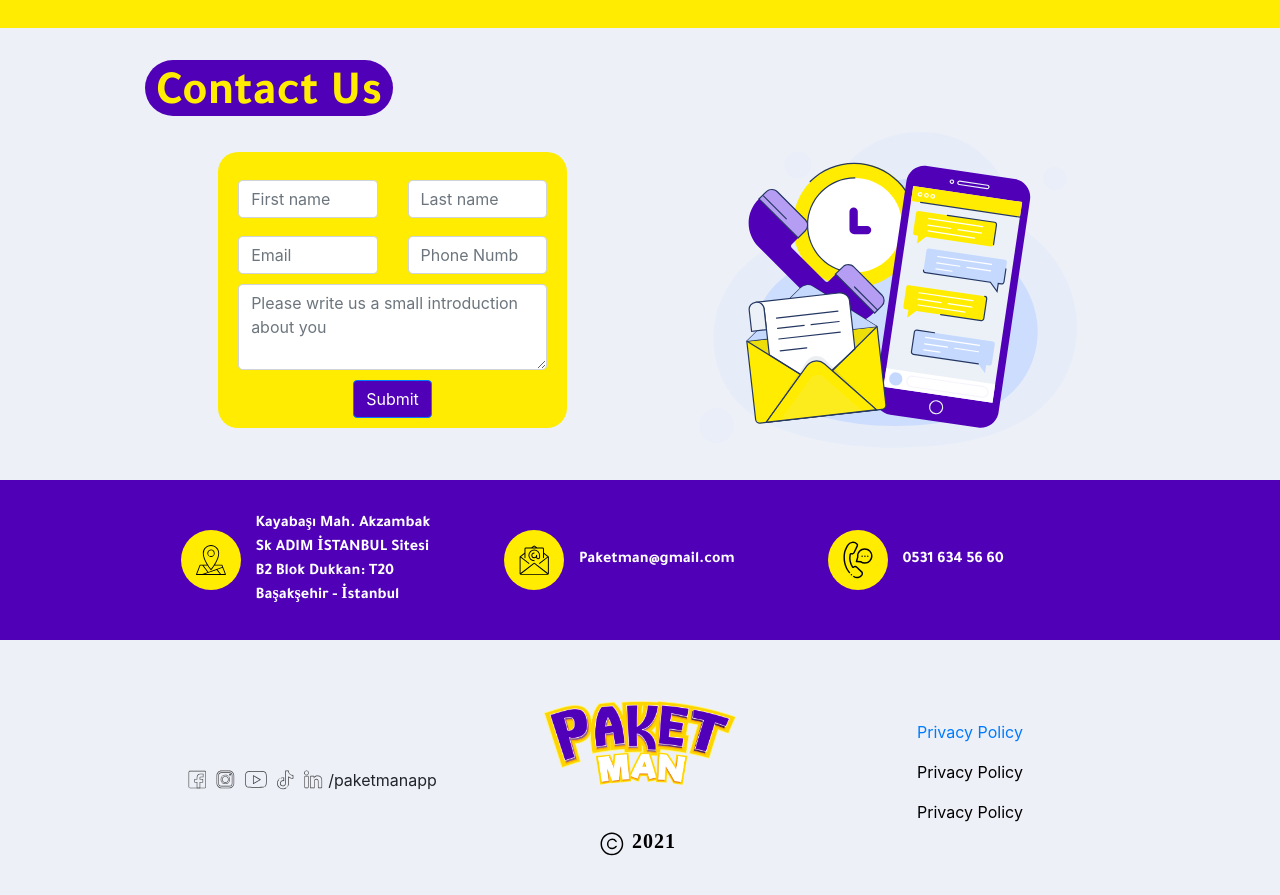
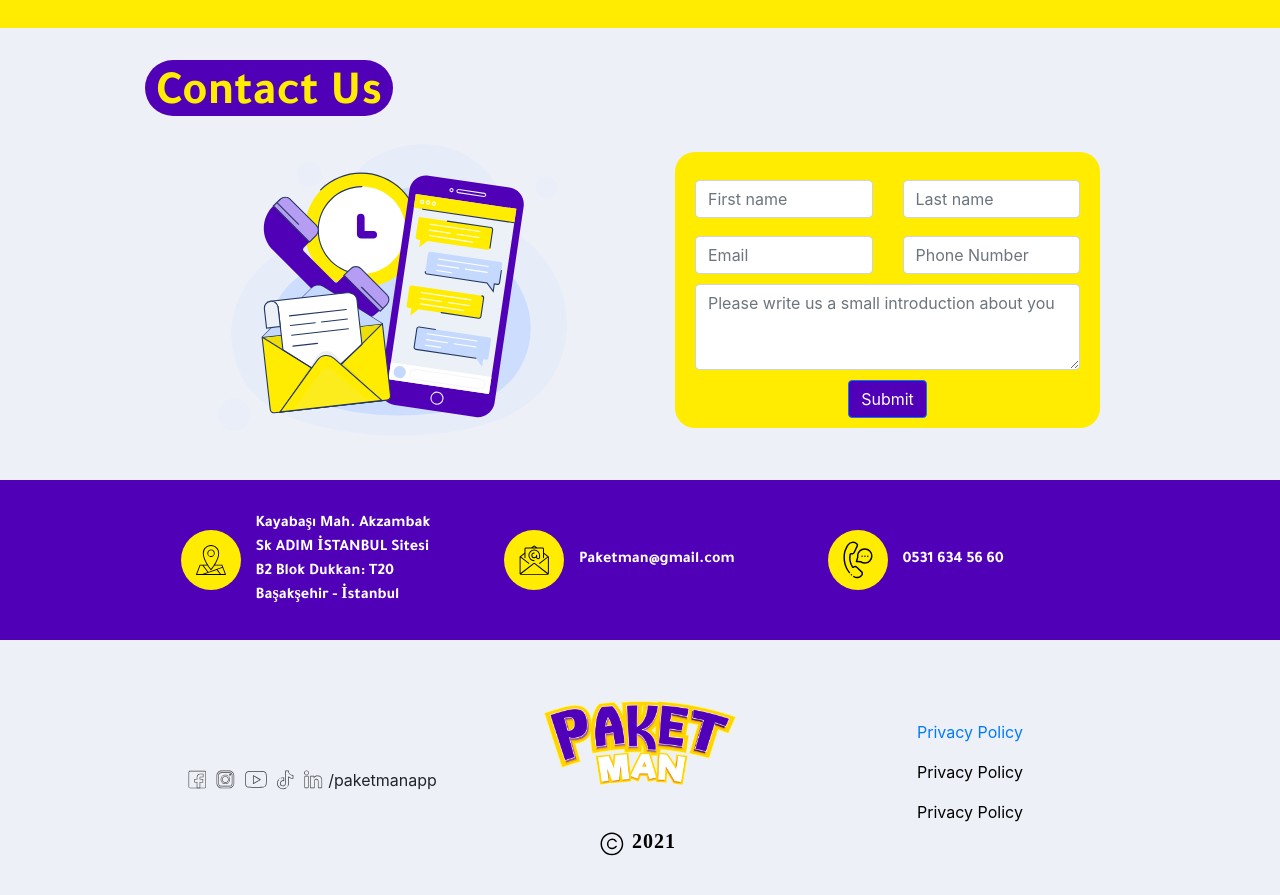
Before and after one commit to khaldoon9kh/paketManWebsite, a React (Create React App) app: page / in a window 1280 px wide. Shown: the part 2380-3275 px from the top of the page. Built offline with nearby package versions, Linux system fonts and the light colour scheme.

Commit message:
fix width and change order

```diff
--- a/src/containers/ContactUS/index.css
+++ b/src/containers/ContactUS/index.css
@@ -34,7 +34,12 @@
 }
 
 .contactUsImg {
-  width: auto;
+  width: 75%;
+  height: auto;
+}
+
+.contactUsForm .formCont {
+  width: 100%;
   height: auto;
 }
 
--- a/src/containers/ContactUS/index.jsx
+++ b/src/containers/ContactUS/index.jsx
@@ -11,11 +11,11 @@ const ContactUs = () => {
         <h2 className="contactUsTitle">Contact Us</h2>
       </Row>
       <Row>
+        <Col className="contactUsImgCont">
+          <Image className="contactUsImg" src={ContactUsImg} />
+        </Col>
         <Col className="contactUsForm">
           <JoinUsForm />
-        </Col>
-        <Col className="contactUsImgCont">
-          <Image className="contactUsImg" src={ContactUsImg} />
         </Col>
       </Row>
     </Container>
```
